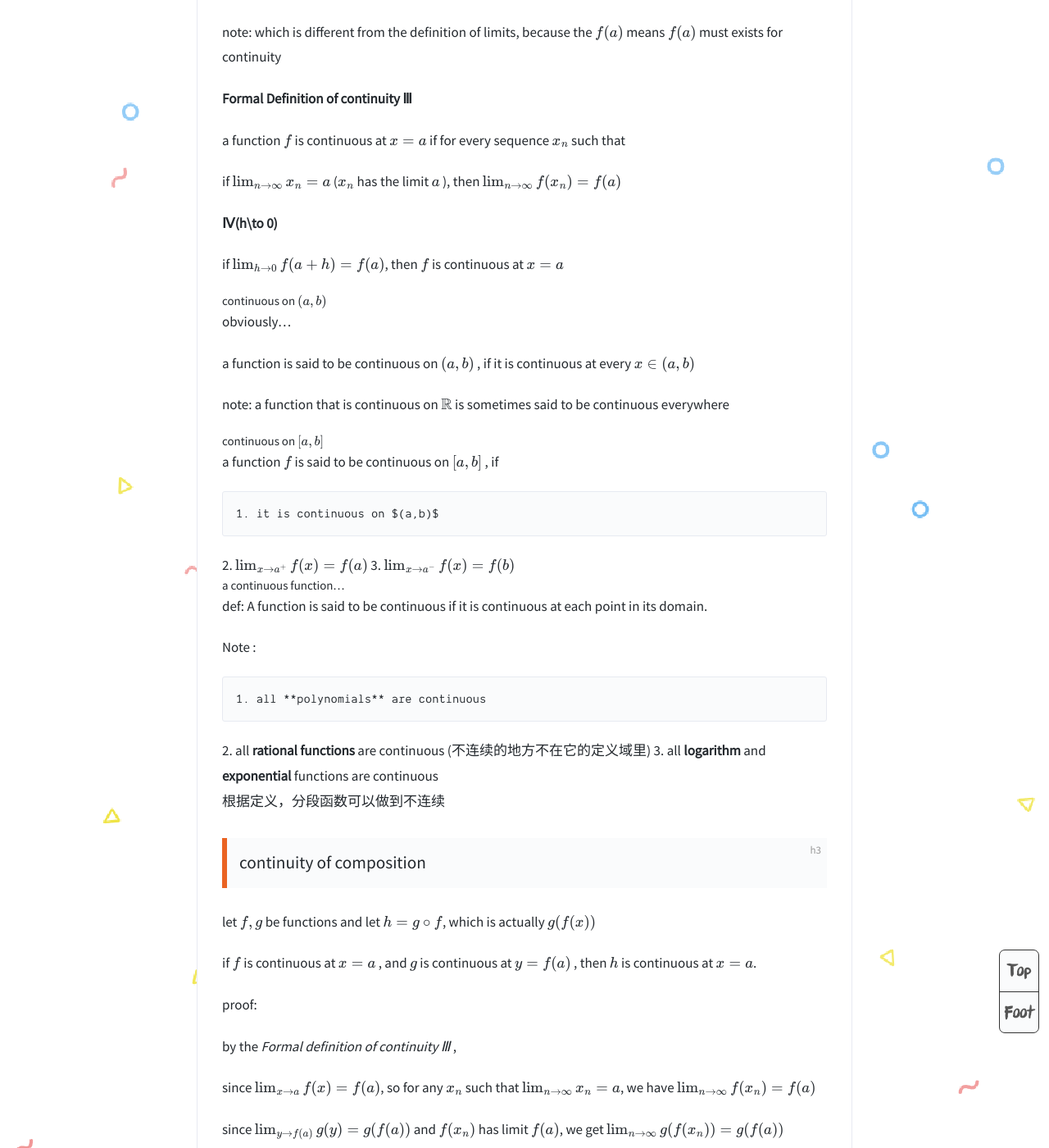
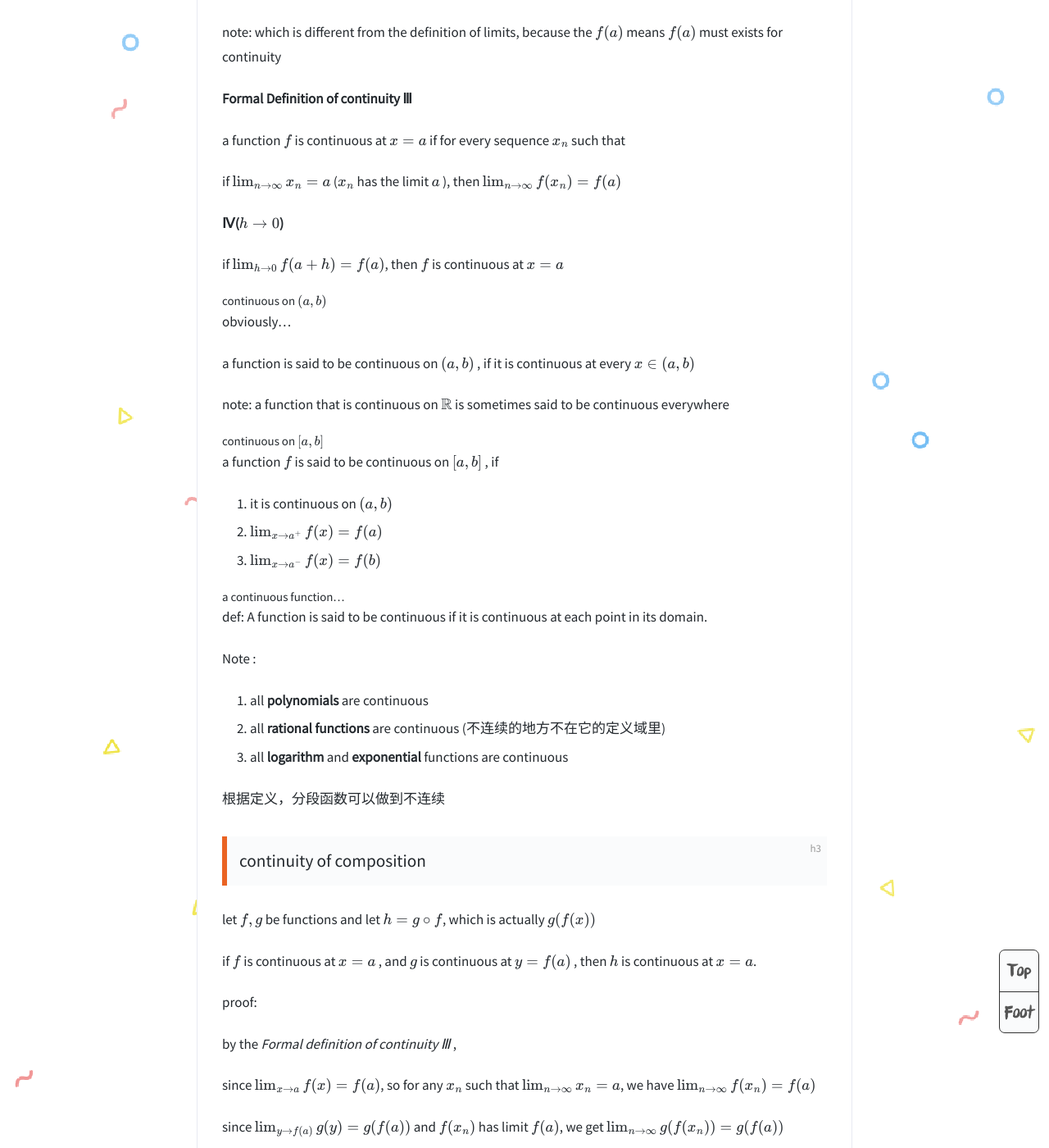
Before and after one commit to Zosuven/Zosuven.github.io, a Jekyll site: the page built from _posts/2020-04-28-math137.md, in a window 1280 px wide and 1400 px high, scrolled down 20428 px. Shown: the whole window at 82% size. Built offline with Jekyll 4.4.1, drawn with Linux system fonts in a browser that asks for light colours; formulas are drawn with MathJax 3.

Commit message:
more fix

```diff
--- a/_posts/2020-04-28-math137.md
+++ b/_posts/2020-04-28-math137.md
@@ -599,7 +599,7 @@ a function $f$ is continuous at $x=a$ if for every sequence $\{x_n\}$ such that
 
 if $ \lim_{n\to \infty}x_n=a$ ($x_n$ has the limit $a$ ), then $\lim_{n\to \infty}f(x_n)=f(a)$
 
-**Ⅳ(h\to 0)**
+**Ⅳ($h\to 0$)**
 
 if $\lim_{h\to 0}f(a+h)=f(a)$, then $f$ is continuous at $x=a$
 
@@ -615,10 +615,9 @@ note: a function that is continuous on $\mathbb{R}$ is sometimes said to be cont
 
 a function $f$ is said to be continuous on $[a, b]$ , if
 
-	1. it is continuous on $(a,b)$
-
-   	2. $\lim_{x\to a^{+}}f(x)=f(a)$
-   	3. $\lim_{x\to a^{-}}f(x)=f(b)$
+1. it is continuous on $(a,b)$
+2. $\lim_{x\to a^{+}}f(x)=f(a)$
+3. $\lim_{x\to a^{-}}f(x)=f(b)$
 
 ##### a continuous function...
 
@@ -626,10 +625,9 @@ def:   A function is said to be continuous if it is continuous at each point in
 
 Note :
 
-	1. all **polynomials** are continuous
-
-   	2. all **rational functions** are continuous (不连续的地方不在它的定义域里)
-   	3. all **logarithm** and **exponential** functions are continuous
+1. all **polynomials** are continuous
+2. all **rational functions** are continuous (不连续的地方不在它的定义域里)
+3. all **logarithm** and **exponential** functions are continuous
 
 根据定义，分段函数可以做到不连续
 
@@ -913,11 +911,8 @@ let $f$ be a function differentiable at $x=a$
 3 factors that affect how accurate of an approximation $L_{a}^{f} (x)$ gives:
 
 1. how close $x$  is to $a$
-
 2. how curvy the function is
-
-   how curvy a function depends on $f^n$
-
+<br>how curvy a function depends on $f^n$
 3. if $f$ is continuous on $[x,a]$
 
 note:
@@ -1408,17 +1403,12 @@ let $c$ be a critical point of $f$ such that $f'(c)=0$
 ##### Steps:(curve sketching)
 
 1. Domain
-
 2. Intercepts (截距) $(x,0), (0,y)$
-
 3. Horizontal or vertical asymptotes
-
+<br>
    $\lim_{x\to \pm \infty} f(x)$  and $\lim_{x\to a^+ }f(x)=\pm \infty$
-
 4. critical points and interval of increasing or decreasing
-
 5. Intervals of concavity, inflection points
-
 6. use info to sketch.
 
 
```
